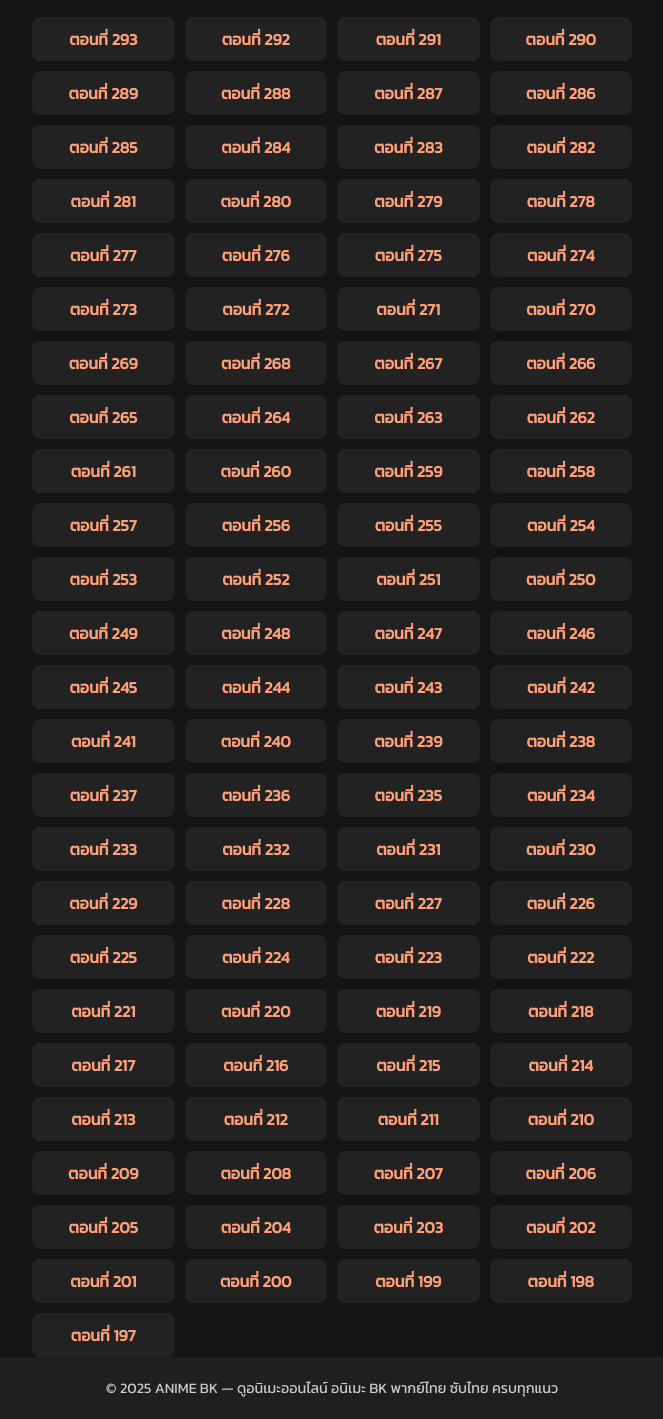
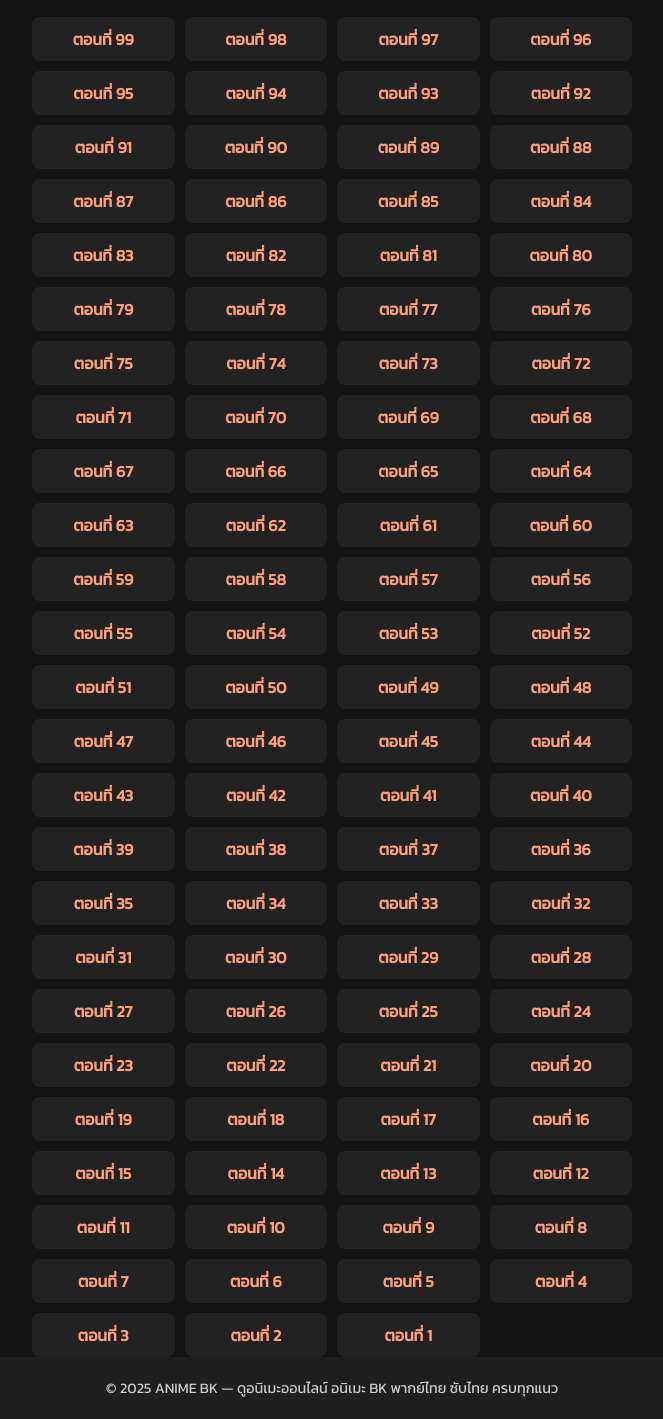
Before and after one commit to xian-ni/xian-ni.github.io, a plain HTML site: page index.html in a window 1280 px wide. Shown: the part 627-2046 px from the top of the page, without its empty margins (308-971 px from the left). Drawn offline with Linux system fonts and the light colour scheme.

Commit message:
Update index.html

```diff
--- a/index.html
+++ b/index.html
@@ -198,103 +198,105 @@ nav.active {
 
 
 
-<li><a href="Boruto-thai-ep293.html">ตอนที่ 293</a></li>
-<li><a href="Boruto-thai-ep292.html">ตอนที่ 292</a></li>
-<li><a href="Boruto-thai-ep291.html">ตอนที่ 291</a></li>
-<li><a href="Boruto-thai-ep290.html">ตอนที่ 290</a></li>
-<li><a href="Boruto-thai-ep289.html">ตอนที่ 289</a></li>
-<li><a href="Boruto-thai-ep288.html">ตอนที่ 288</a></li>
-<li><a href="Boruto-thai-ep287.html">ตอนที่ 287</a></li>
-<li><a href="Boruto-thai-ep286.html">ตอนที่ 286</a></li>
-<li><a href="Boruto-thai-ep285.html">ตอนที่ 285</a></li>
-<li><a href="Boruto-thai-ep284.html">ตอนที่ 284</a></li>
-<li><a href="Boruto-thai-ep283.html">ตอนที่ 283</a></li>
-<li><a href="Boruto-thai-ep282.html">ตอนที่ 282</a></li>
-<li><a href="Boruto-thai-ep281.html">ตอนที่ 281</a></li>
-<li><a href="Boruto-thai-ep280.html">ตอนที่ 280</a></li>
-<li><a href="Boruto-thai-ep279.html">ตอนที่ 279</a></li>
-<li><a href="Boruto-thai-ep278.html">ตอนที่ 278</a></li>
-<li><a href="Boruto-thai-ep277.html">ตอนที่ 277</a></li>
-<li><a href="Boruto-thai-ep276.html">ตอนที่ 276</a></li>
-<li><a href="Boruto-thai-ep275.html">ตอนที่ 275</a></li>
-<li><a href="Boruto-thai-ep274.html">ตอนที่ 274</a></li>
-<li><a href="Boruto-thai-ep273.html">ตอนที่ 273</a></li>
-<li><a href="Boruto-thai-ep272.html">ตอนที่ 272</a></li>
-<li><a href="Boruto-thai-ep271.html">ตอนที่ 271</a></li>
-<li><a href="Boruto-thai-ep270.html">ตอนที่ 270</a></li>
-<li><a href="Boruto-thai-ep269.html">ตอนที่ 269</a></li>
-<li><a href="Boruto-thai-ep268.html">ตอนที่ 268</a></li>
-<li><a href="Boruto-thai-ep267.html">ตอนที่ 267</a></li>
-<li><a href="Boruto-thai-ep266.html">ตอนที่ 266</a></li>
-<li><a href="Boruto-thai-ep265.html">ตอนที่ 265</a></li>
-<li><a href="Boruto-thai-ep264.html">ตอนที่ 264</a></li>
-<li><a href="Boruto-thai-ep263.html">ตอนที่ 263</a></li>
-<li><a href="Boruto-thai-ep262.html">ตอนที่ 262</a></li>
-<li><a href="Boruto-thai-ep261.html">ตอนที่ 261</a></li>
-<li><a href="Boruto-thai-ep260.html">ตอนที่ 260</a></li>
-<li><a href="Boruto-thai-ep259.html">ตอนที่ 259</a></li>
-<li><a href="Boruto-thai-ep258.html">ตอนที่ 258</a></li>
-<li><a href="Boruto-thai-ep257.html">ตอนที่ 257</a></li>
-<li><a href="Boruto-thai-ep256.html">ตอนที่ 256</a></li>
-<li><a href="Boruto-thai-ep255.html">ตอนที่ 255</a></li>
-<li><a href="Boruto-thai-ep254.html">ตอนที่ 254</a></li>
-<li><a href="Boruto-thai-ep253.html">ตอนที่ 253</a></li>
-<li><a href="Boruto-thai-ep252.html">ตอนที่ 252</a></li>
-<li><a href="Boruto-thai-ep251.html">ตอนที่ 251</a></li>
-<li><a href="Boruto-thai-ep250.html">ตอนที่ 250</a></li>
-<li><a href="Boruto-thai-ep249.html">ตอนที่ 249</a></li>
-<li><a href="Boruto-thai-ep248.html">ตอนที่ 248</a></li>
-<li><a href="Boruto-thai-ep247.html">ตอนที่ 247</a></li>
-<li><a href="Boruto-thai-ep246.html">ตอนที่ 246</a></li>
-<li><a href="Boruto-thai-ep245.html">ตอนที่ 245</a></li>
-<li><a href="Boruto-thai-ep244.html">ตอนที่ 244</a></li>
-<li><a href="Boruto-thai-ep243.html">ตอนที่ 243</a></li>
-<li><a href="Boruto-thai-ep242.html">ตอนที่ 242</a></li>
-<li><a href="Boruto-thai-ep241.html">ตอนที่ 241</a></li>
-<li><a href="Boruto-thai-ep240.html">ตอนที่ 240</a></li>
-<li><a href="Boruto-thai-ep239.html">ตอนที่ 239</a></li>
-<li><a href="Boruto-thai-ep238.html">ตอนที่ 238</a></li>
-<li><a href="Boruto-thai-ep237.html">ตอนที่ 237</a></li>
-<li><a href="Boruto-thai-ep236.html">ตอนที่ 236</a></li>
-<li><a href="Boruto-thai-ep235.html">ตอนที่ 235</a></li>
-<li><a href="Boruto-thai-ep234.html">ตอนที่ 234</a></li>
-<li><a href="Boruto-thai-ep233.html">ตอนที่ 233</a></li>
-<li><a href="Boruto-thai-ep232.html">ตอนที่ 232</a></li>
-<li><a href="Boruto-thai-ep231.html">ตอนที่ 231</a></li>
-<li><a href="Boruto-thai-ep230.html">ตอนที่ 230</a></li>
-<li><a href="Boruto-thai-ep229.html">ตอนที่ 229</a></li>
-<li><a href="Boruto-thai-ep228.html">ตอนที่ 228</a></li>
-<li><a href="Boruto-thai-ep227.html">ตอนที่ 227</a></li>
-<li><a href="Boruto-thai-ep226.html">ตอนที่ 226</a></li>
-<li><a href="Boruto-thai-ep225.html">ตอนที่ 225</a></li>
-<li><a href="Boruto-thai-ep224.html">ตอนที่ 224</a></li>
-<li><a href="Boruto-thai-ep223.html">ตอนที่ 223</a></li>
-<li><a href="Boruto-thai-ep222.html">ตอนที่ 222</a></li>
-<li><a href="Boruto-thai-ep221.html">ตอนที่ 221</a></li>
-<li><a href="Boruto-thai-ep220.html">ตอนที่ 220</a></li>
-<li><a href="Boruto-thai-ep219.html">ตอนที่ 219</a></li>
-<li><a href="Boruto-thai-ep218.html">ตอนที่ 218</a></li>
-<li><a href="Boruto-thai-ep217.html">ตอนที่ 217</a></li>
-<li><a href="Boruto-thai-ep216.html">ตอนที่ 216</a></li>
-<li><a href="Boruto-thai-ep215.html">ตอนที่ 215</a></li>
-<li><a href="Boruto-thai-ep214.html">ตอนที่ 214</a></li>
-<li><a href="Boruto-thai-ep213.html">ตอนที่ 213</a></li>
-<li><a href="Boruto-thai-ep212.html">ตอนที่ 212</a></li>
-<li><a href="Boruto-thai-ep211.html">ตอนที่ 211</a></li>
-<li><a href="Boruto-thai-ep210.html">ตอนที่ 210</a></li>
-<li><a href="Boruto-thai-ep209.html">ตอนที่ 209</a></li>
-<li><a href="Boruto-thai-ep208.html">ตอนที่ 208</a></li>
-<li><a href="Boruto-thai-ep207.html">ตอนที่ 207</a></li>
-<li><a href="Boruto-thai-ep206.html">ตอนที่ 206</a></li>
-<li><a href="Boruto-thai-ep205.html">ตอนที่ 205</a></li>
-<li><a href="Boruto-thai-ep204.html">ตอนที่ 204</a></li>
-<li><a href="Boruto-thai-ep203.html">ตอนที่ 203</a></li>
-<li><a href="Boruto-thai-ep202.html">ตอนที่ 202</a></li>
-<li><a href="Boruto-thai-ep201.html">ตอนที่ 201</a></li>
-<li><a href="Boruto-thai-ep200.html">ตอนที่ 200</a></li>
-<li><a href="Boruto-thai-ep199.html">ตอนที่ 199</a></li>
-<li><a href="Boruto-thai-ep198.html">ตอนที่ 198</a></li>
-<li><a href="Boruto-thai-ep197.html">ตอนที่ 197</a></li>
+<li><a href="xian-ni-ep99">ตอนที่ 99</a></li>
+<li><a href="xian-ni-ep98">ตอนที่ 98</a></li>
+<li><a href="xian-ni-ep97">ตอนที่ 97</a></li>
+<li><a href="xian-ni-ep96">ตอนที่ 96</a></li>
+<li><a href="xian-ni-ep95">ตอนที่ 95</a></li>
+<li><a href="xian-ni-ep94">ตอนที่ 94</a></li>
+<li><a href="xian-ni-ep93">ตอนที่ 93</a></li>
+<li><a href="xian-ni-ep92">ตอนที่ 92</a></li>
+<li><a href="xian-ni-ep91">ตอนที่ 91</a></li>
+<li><a href="xian-ni-ep90">ตอนที่ 90</a></li>
+<li><a href="xian-ni-ep89">ตอนที่ 89</a></li>
+<li><a href="xian-ni-ep88">ตอนที่ 88</a></li>
+<li><a href="xian-ni-ep87">ตอนที่ 87</a></li>
+<li><a href="xian-ni-ep86">ตอนที่ 86</a></li>
+<li><a href="xian-ni-ep85">ตอนที่ 85</a></li>
+<li><a href="xian-ni-ep84">ตอนที่ 84</a></li>
+<li><a href="xian-ni-ep83">ตอนที่ 83</a></li>
+<li><a href="xian-ni-ep82">ตอนที่ 82</a></li>
+<li><a href="xian-ni-ep81">ตอนที่ 81</a></li>
+<li><a href="xian-ni-ep80">ตอนที่ 80</a></li>
+<li><a href="xian-ni-ep79">ตอนที่ 79</a></li>
+<li><a href="xian-ni-ep78">ตอนที่ 78</a></li>
+<li><a href="xian-ni-ep77">ตอนที่ 77</a></li>
+<li><a href="xian-ni-ep76">ตอนที่ 76</a></li>
+<li><a href="xian-ni-ep75">ตอนที่ 75</a></li>
+<li><a href="xian-ni-ep74">ตอนที่ 74</a></li>
+<li><a href="xian-ni-ep73">ตอนที่ 73</a></li>
+<li><a href="xian-ni-ep72">ตอนที่ 72</a></li>
+<li><a href="xian-ni-ep71">ตอนที่ 71</a></li>
+<li><a href="xian-ni-ep70">ตอนที่ 70</a></li>
+<li><a href="xian-ni-ep69">ตอนที่ 69</a></li>
+<li><a href="xian-ni-ep68">ตอนที่ 68</a></li>
+<li><a href="xian-ni-ep67">ตอนที่ 67</a></li>
+<li><a href="xian-ni-ep66">ตอนที่ 66</a></li>
+<li><a href="xian-ni-ep65">ตอนที่ 65</a></li>
+<li><a href="xian-ni-ep64">ตอนที่ 64</a></li>
+<li><a href="xian-ni-ep63">ตอนที่ 63</a></li>
+<li><a href="xian-ni-ep62">ตอนที่ 62</a></li>
+<li><a href="xian-ni-ep61">ตอนที่ 61</a></li>
+<li><a href="xian-ni-ep60">ตอนที่ 60</a></li>
+<li><a href="xian-ni-ep59">ตอนที่ 59</a></li>
+<li><a href="xian-ni-ep58">ตอนที่ 58</a></li>
+<li><a href="xian-ni-ep57">ตอนที่ 57</a></li>
+<li><a href="xian-ni-ep56">ตอนที่ 56</a></li>
+<li><a href="xian-ni-ep55">ตอนที่ 55</a></li>
+<li><a href="xian-ni-ep54">ตอนที่ 54</a></li>
+<li><a href="xian-ni-ep53">ตอนที่ 53</a></li>
+<li><a href="xian-ni-ep52">ตอนที่ 52</a></li>
+<li><a href="xian-ni-ep51">ตอนที่ 51</a></li>
+<li><a href="xian-ni-ep50">ตอนที่ 50</a></li>
+<li><a href="xian-ni-ep49">ตอนที่ 49</a></li>
+<li><a href="xian-ni-ep48">ตอนที่ 48</a></li>
+<li><a href="xian-ni-ep47">ตอนที่ 47</a></li>
+<li><a href="xian-ni-ep46">ตอนที่ 46</a></li>
+<li><a href="xian-ni-ep45">ตอนที่ 45</a></li>
+<li><a href="xian-ni-ep44">ตอนที่ 44</a></li>
+<li><a href="xian-ni-ep43">ตอนที่ 43</a></li>
+<li><a href="xian-ni-ep42">ตอนที่ 42</a></li>
+<li><a href="xian-ni-ep41">ตอนที่ 41</a></li>
+<li><a href="xian-ni-ep40">ตอนที่ 40</a></li>
+<li><a href="xian-ni-ep39">ตอนที่ 39</a></li>
+<li><a href="xian-ni-ep38">ตอนที่ 38</a></li>
+<li><a href="xian-ni-ep37">ตอนที่ 37</a></li>
+<li><a href="xian-ni-ep36">ตอนที่ 36</a></li>
+<li><a href="xian-ni-ep35">ตอนที่ 35</a></li>
+<li><a href="xian-ni-ep34">ตอนที่ 34</a></li>
+<li><a href="xian-ni-ep33">ตอนที่ 33</a></li>
+<li><a href="xian-ni-ep32">ตอนที่ 32</a></li>
+<li><a href="xian-ni-ep31">ตอนที่ 31</a></li>
+<li><a href="xian-ni-ep30">ตอนที่ 30</a></li>
+<li><a href="xian-ni-ep29">ตอนที่ 29</a></li>
+<li><a href="xian-ni-ep28">ตอนที่ 28</a></li>
+<li><a href="xian-ni-ep27">ตอนที่ 27</a></li>
+<li><a href="xian-ni-ep26">ตอนที่ 26</a></li>
+<li><a href="xian-ni-ep25">ตอนที่ 25</a></li>
+<li><a href="xian-ni-ep24">ตอนที่ 24</a></li>
+<li><a href="xian-ni-ep23">ตอนที่ 23</a></li>
+<li><a href="xian-ni-ep22">ตอนที่ 22</a></li>
+<li><a href="xian-ni-ep21">ตอนที่ 21</a></li>
+<li><a href="xian-ni-ep20">ตอนที่ 20</a></li>
+<li><a href="xian-ni-ep19">ตอนที่ 19</a></li>
+<li><a href="xian-ni-ep18">ตอนที่ 18</a></li>
+<li><a href="xian-ni-ep17">ตอนที่ 17</a></li>
+<li><a href="xian-ni-ep16">ตอนที่ 16</a></li>
+<li><a href="xian-ni-ep15">ตอนที่ 15</a></li>
+<li><a href="xian-ni-ep14">ตอนที่ 14</a></li>
+<li><a href="xian-ni-ep13">ตอนที่ 13</a></li>
+<li><a href="xian-ni-ep12">ตอนที่ 12</a></li>
+<li><a href="xian-ni-ep11">ตอนที่ 11</a></li>
+<li><a href="xian-ni-ep10">ตอนที่ 10</a></li>
+<li><a href="xian-ni-ep9">ตอนที่ 9</a></li>
+<li><a href="xian-ni-ep8">ตอนที่ 8</a></li>
+<li><a href="xian-ni-ep7">ตอนที่ 7</a></li>
+<li><a href="xian-ni-ep6">ตอนที่ 6</a></li>
+<li><a href="xian-ni-ep5">ตอนที่ 5</a></li>
+<li><a href="xian-ni-ep4">ตอนที่ 4</a></li>
+<li><a href="xian-ni-ep3">ตอนที่ 3</a></li>
+<li><a href="xian-ni-ep2">ตอนที่ 2</a></li>
+<li><a href="xian-ni-ep1">ตอนที่ 1</a></li>
 
 
 
```
